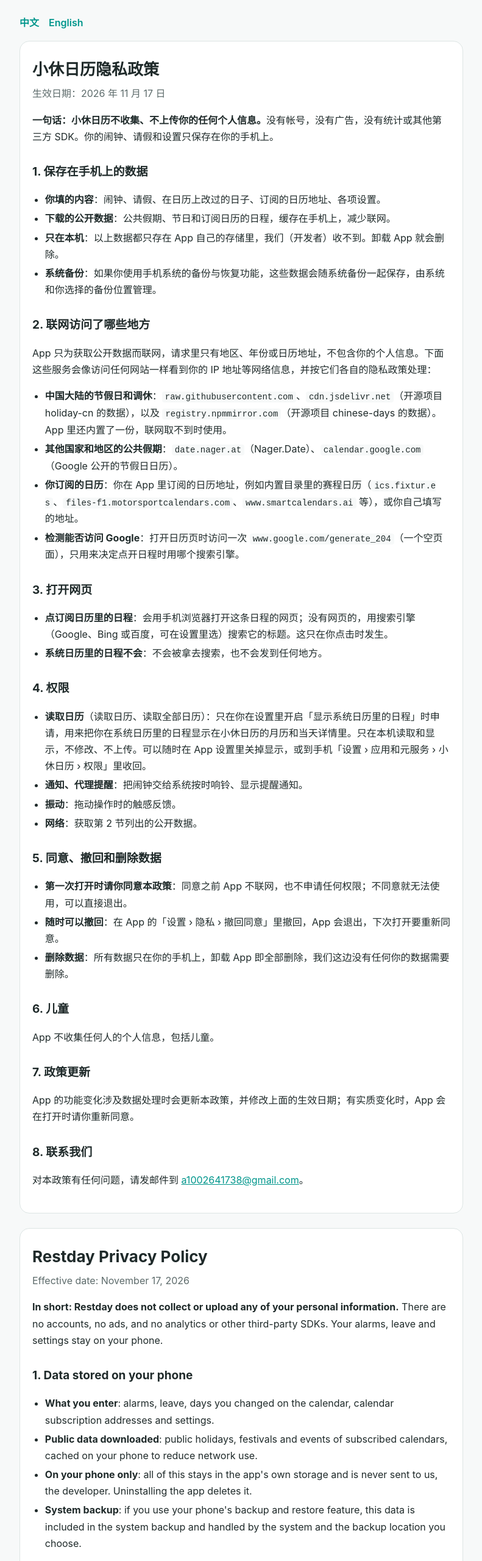
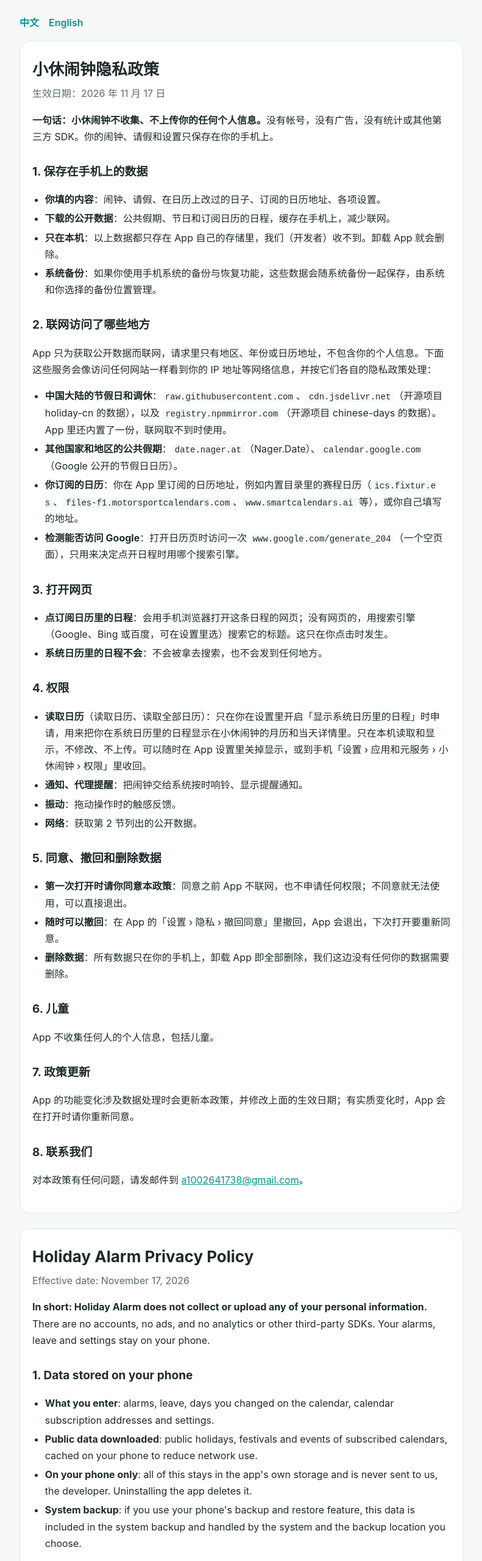
Before and after one commit to restday-app/restday-app.github.io, a plain HTML site: page privacy.html in a window 1280 px wide. Shown: the top 2560 px of the page at 61% size, without its empty margins (244-1035 px from the left). Drawn offline with Linux system fonts and the light colour scheme.

Commit message:
Update privacy policy

```diff
--- a/privacy.html
+++ b/privacy.html
@@ -3,7 +3,7 @@
 <head>
 <meta charset="utf-8">
 <meta name="viewport" content="width=device-width, initial-scale=1">
-<title>小休日历隐私政策 · Restday Privacy Policy</title>
+<title>小休闹钟隐私政策 · Holiday Alarm Privacy Policy</title>
 <style>
   :root { --bg: #f7f9f9; --card: #ffffff; --ink: #1f2a2a; --muted: #5d6b6b; --accent: #00968c; --line: #dde5e4; }
   @media (prefers-color-scheme: dark) {
@@ -29,10 +29,10 @@
 <nav><a href="#zh">中文</a><a href="#en">English</a></nav>
 
 <article id="zh" lang="zh-CN">
-<h1>小休日历隐私政策</h1>
+<h1>小休闹钟隐私政策</h1>
 <p class="date">生效日期：2026 年 11 月 17 日</p>
 
-<p><b>一句话：小休日历不收集、不上传你的任何个人信息。</b>没有帐号，没有广告，没有统计或其他第三方 SDK。你的闹钟、请假和设置只保存在你的手机上。</p>
+<p><b>一句话：小休闹钟不收集、不上传你的任何个人信息。</b>没有帐号，没有广告，没有统计或其他第三方 SDK。你的闹钟、请假和设置只保存在你的手机上。</p>
 
 <h2>1. 保存在手机上的数据</h2>
 <ul>
@@ -59,7 +59,7 @@
 
 <h2>4. 权限</h2>
 <ul>
-  <li><b>读取日历</b>（读取日历、读取全部日历）：只在你在设置里开启「显示系统日历里的日程」时申请，用来把你在系统日历里的日程显示在小休日历的月历和当天详情里。只在本机读取和显示，不修改、不上传。可以随时在 App 设置里关掉显示，或到手机「设置 › 应用和元服务 › 小休日历 › 权限」里收回。</li>
+  <li><b>读取日历</b>（读取日历、读取全部日历）：只在你在设置里开启「显示系统日历里的日程」时申请，用来把你在系统日历里的日程显示在小休闹钟的月历和当天详情里。只在本机读取和显示，不修改、不上传。可以随时在 App 设置里关掉显示，或到手机「设置 › 应用和元服务 › 小休闹钟 › 权限」里收回。</li>
   <li><b>通知、代理提醒</b>：把闹钟交给系统按时响铃、显示提醒通知。</li>
   <li><b>振动</b>：拖动操作时的触感反馈。</li>
   <li><b>网络</b>：获取第 2 节列出的公开数据。</li>
@@ -83,10 +83,10 @@
 </article>
 
 <article id="en" lang="en">
-<h1>Restday Privacy Policy</h1>
+<h1>Holiday Alarm Privacy Policy</h1>
 <p class="date">Effective date: November 17, 2026</p>
 
-<p><b>In short: Restday does not collect or upload any of your personal information.</b> There are no accounts, no ads, and no analytics or other third-party SDKs. Your alarms, leave and settings stay on your phone.</p>
+<p><b>In short: Holiday Alarm does not collect or upload any of your personal information.</b> There are no accounts, no ads, and no analytics or other third-party SDKs. Your alarms, leave and settings stay on your phone.</p>
 
 <h2>1. Data stored on your phone</h2>
 <ul>
@@ -113,7 +113,7 @@
 
 <h2>4. Permissions</h2>
 <ul>
-  <li><b>Calendar</b> (read calendar, read all calendars): requested only when you turn on "Show events from the system calendar" in settings, to show the events in your system calendar on Restday's month view and day details. Events are read and shown on your phone only, never changed or uploaded. You can turn the display off in the app's settings at any time, or revoke the permission in phone Settings › Apps &amp; services › Restday › Permissions.</li>
+  <li><b>Calendar</b> (read calendar, read all calendars): requested only when you turn on "Show events from the system calendar" in settings, to show the events in your system calendar on Holiday Alarm's month view and day details. Events are read and shown on your phone only, never changed or uploaded. You can turn the display off in the app's settings at any time, or revoke the permission in phone Settings › Apps &amp; services › Holiday Alarm › Permissions.</li>
   <li><b>Notifications and agent reminders</b>: let the system ring your alarms on time and show the reminder notification.</li>
   <li><b>Vibration</b>: haptic feedback while dragging.</li>
   <li><b>Internet</b>: to fetch the public data listed in section 2.</li>
```
Also changed, not shown: index.html (+2 -2 lines).
